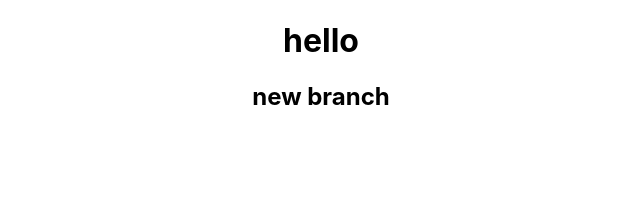
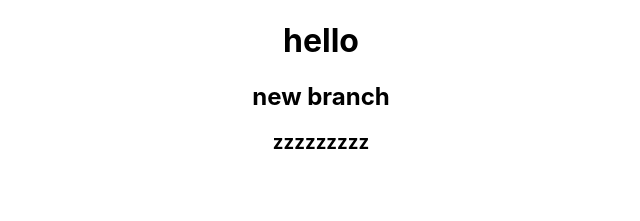
Before and after one commit to TPLKoreanBook/TPLkoreanbooks, a React (Create React App) app: page / in a window 1280 px wide. Shown: the top 221 px of the page, without its empty margins (319-959 px from the left). Built offline with nearby package versions, Linux system fonts and the light colour scheme.

Commit message:
added new line

```diff
--- a/src/App.js
+++ b/src/App.js
@@ -5,6 +5,7 @@ function App() {
     <div className="App">
       <h1>hello</h1>
       <h2>new branch</h2>
+      <h3>zzzzzzzzz</h3>
     </div>
   );
 }
```
